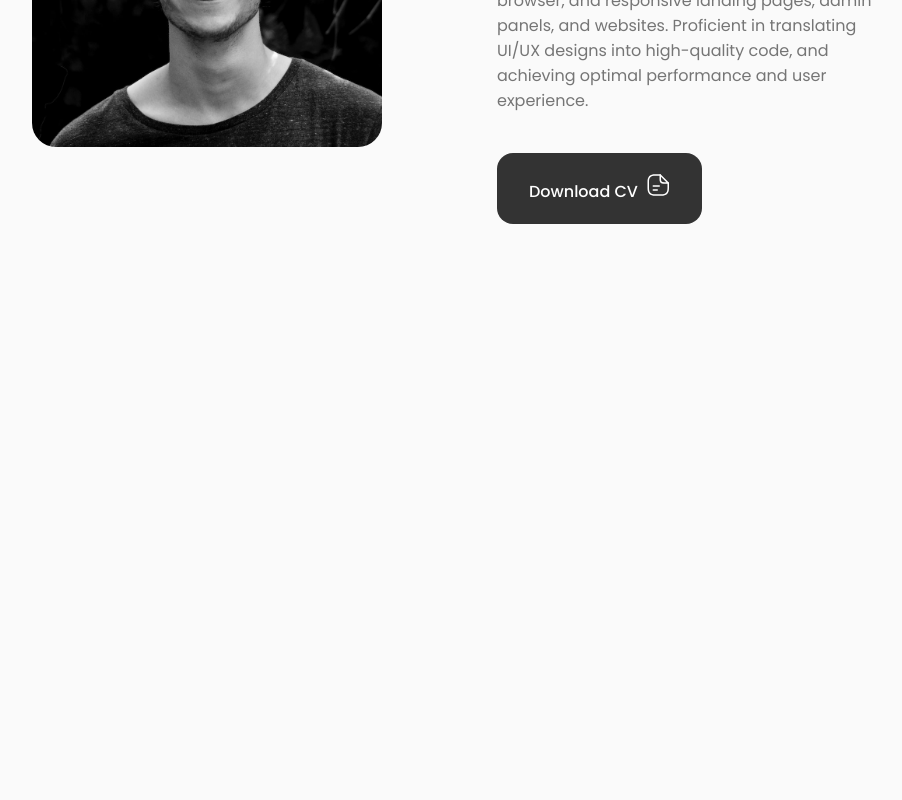
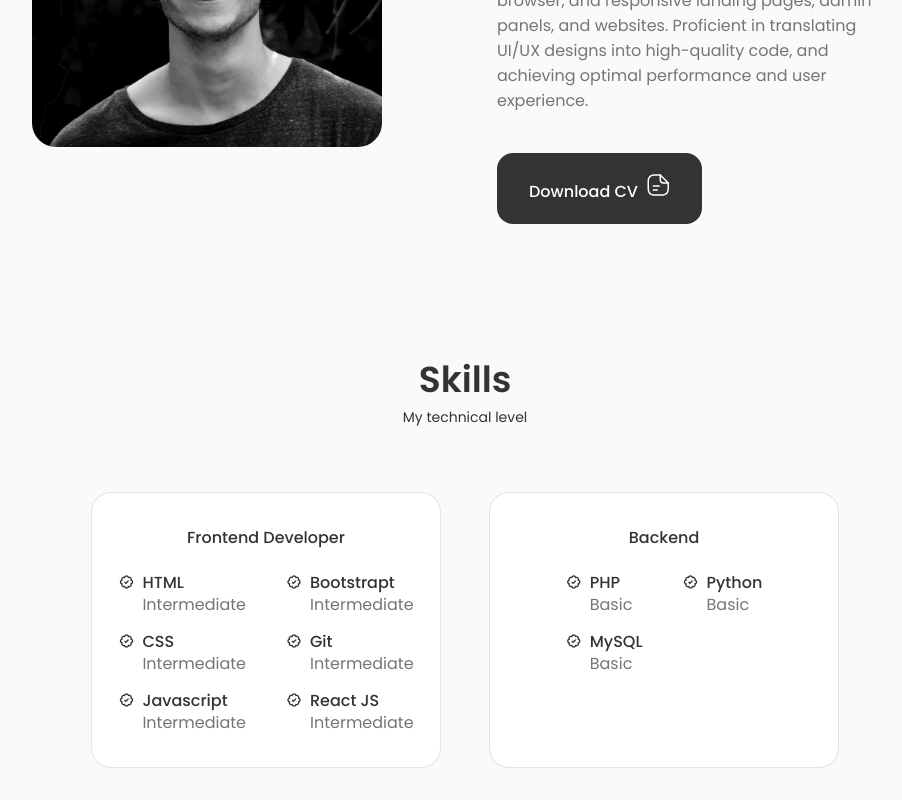
Before and after one commit to Mukhammadjon-dev/personal-website, a React (Create React App) app: page / in a window 1280 px wide. Shown: the part 1185-1985 px from the top of the page, without its empty margins (175-1077 px from the left). Before the commit the page ends 1441 px from the top, so only its background shows below. Built offline with nearby package versions, Linux system fonts and the light colour scheme.

Commit message:
Skills section has been added

```diff
--- a/src/App.js
+++ b/src/App.js
@@ -5,6 +5,7 @@
 import Header from './components/header/Header';
 import Home from './components/home/Home';
 import About from './components/about/About';
+import Skills from './components/skills/Skills';
 
 const App = ()=> {
   return (
@@ -13,6 +14,7 @@
   <main className='main'>
   <Home />
   <About />
+  <Skills/>
   </main>
   </>
   );
--- /dev/null
+++ b/src/components/skills/Backend.jsx
@@ -0,0 +1,43 @@
+import React from "react"
+
+const Backend =()=>{
+    return(
+        <div className="skills__content">
+            <h3 className="skills__title">Backend</h3>
+
+            <div className="skills__box">
+                <div className="skills__group">
+
+                    <div className="skills__data">
+                        <i className="bx bx-badge-check"></i>
+                        <div>
+                            <h3 className="skills__name">PHP</h3>
+                            <span className="skills__level">Basic</span>
+                        </div>
+                    </div>
+
+                    <div className="skills__data">
+                        <i className="bx bx-badge-check"></i>
+                        <div>
+                            <h3 className="skills__name">MySQL</h3>
+                            <span className="skills__level">Basic</span>
+                        </div>
+                    </div>
+                </div>
+
+                <div className="skills__group">
+                    <div className="skills__data">
+                        <i className="bx bx-badge-check"></i>
+                        <div>
+                            <h3 className="skills__name">Python</h3>
+                            <span className="skills__level"> Basic </span>
+                        </div>
+                    </div>
+
+                </div>
+            </div>
+
+        </div>
+    )
+}
+export default Backend
--- /dev/null
+++ b/src/components/skills/Frontend.jsx
@@ -0,0 +1,63 @@
+import React from "react"
+
+const Frontend =()=>{
+    return(
+        <div className="skills__content">
+            <h3 className="skills__title">Frontend Developer</h3>
+                <div className="skills__box">
+                <div className="skills__group">
+                    <div className="skills__data">
+                        <i className="bx bx-badge-check"></i>
+                        <div>
+                            <h3 className="skills__name">HTML</h3>
+                            <span className="skills__level">Intermediate</span>
+                        </div>
+                    </div>
+
+                    <div className="skills__data">
+                        <i className="bx bx-badge-check"></i>
+                        <div>
+                            <h3 className="skills__name">CSS</h3>
+                            <span className="skills__level">Intermediate</span>
+                        </div>
+                    </div>
+
+                    <div className="skills__data">
+                        <i className="bx bx-badge-check"></i>
+                        <div>
+                            <h3 className="skills__name">Javascript</h3>
+                            <span className="skills__level">Intermediate</span>
+                        </div>
+                    </div>
+                </div>
+
+                <div className="skills__group">
+                    <div className="skills__data">
+                        <i className="bx bx-badge-check"></i>
+                        <div>
+                            <h3 className="skills__name">Bootstrapt</h3>
+                            <span className="skills__level">Intermediate</span>
+                        </div>
+                    </div>
+
+                    <div className="skills__data">
+                        <i className="bx bx-badge-check"></i>
+                        <div>
+                            <h3 className="skills__name">Git</h3>
+                            <span className="skills__level">Intermediate</span>
+                        </div>
+                    </div>
+
+                    <div className="skills__data">
+                        <i className="bx bx-badge-check"></i>
+                        <div>
+                            <h3 className="skills__name">React JS</h3>
+                            <span className="skills__level">Intermediate</span>
+                        </div>
+                    </div>
+                </div>
+            </div>
+        </div>
+    )
+}
+export default Frontend
--- /dev/null
+++ b/src/components/skills/Skills.jsx
@@ -0,0 +1,21 @@
+import React from "react";
+import Frontend from "./Frontend";
+import Backend from "./Backend";
+
+import "./skills.css";
+
+const Skills = () =>{
+    return(
+        <section className="skills section" id="skills">
+            <h2 className="section__title">Skills</h2>
+            <span className="section__subtitle">My technical level</span>
+
+            <div className="skills__container container grid">
+                <Frontend/>
+                <Backend/>
+            </div>
+        </section>
+    )
+}
+
+export default Skills
--- /dev/null
+++ b/src/components/skills/skills.css
@@ -0,0 +1,83 @@
+.skills__container{
+    grid-template-columns: repeat(2, 350px);
+    column-gap: 3rem;
+    justify-content: center;
+}
+
+.skills__content{
+    background-color: var(--container-color);
+    border: 1px solid rgba(0, 0, 0, 0.1);
+    padding: 2rem 4rem;
+    border-radius: 1.25rem;
+}
+
+.skills__title{
+    font-size: var(--normal-font-size);
+    font-weight: var(--font-medium);
+    text-align: center;
+    margin-bottom: var(--mb-1-5);
+}
+
+.skills__box{
+    display: flex;
+    justify-content: center;
+    column-gap: 2.5rem;
+}
+
+.skills__group{
+    display: grid;
+    align-items: flex-start;
+    row-gap: 1rem;
+}
+
+.skills__data{
+    display: flex;
+    column-gap: 0.5rem;
+}
+
+.skills .bx-badge-check{
+    font-size: 1rem;
+    color: var(--title-color);
+}
+
+.skills__name{
+    font-size: var(--normal-font-size);
+    font-weight: var(--font-medium);
+    line-height: 18px;
+}
+
+.skills__level{
+    font-size: var(--tiny-font-size);
+}
+
+
+/*============== BREAKPOINTS ==============*/
+/* For large devices */
+@media screen and (max-width: 992px) {
+    .skills__container{
+        grid-template-columns: max-content;
+        row-gap: 2rem;
+    }
+}
+
+  /* For medium devices */
+  @media screen and (max-width: 576px) {
+    .skills__container{
+        grid-template-columns: 1fr;
+    }
+
+    .skills__content{
+        padding: 1.5rem;
+    }
+  }
+
+  /* For small devices */
+  @media screen and (max-width: 350px) {
+    .skills__box{
+        column-gap: 1.25rem;
+    }
+
+    .skills__name{
+        font-size: var(--small-font-size);
+    }
+  }
```
